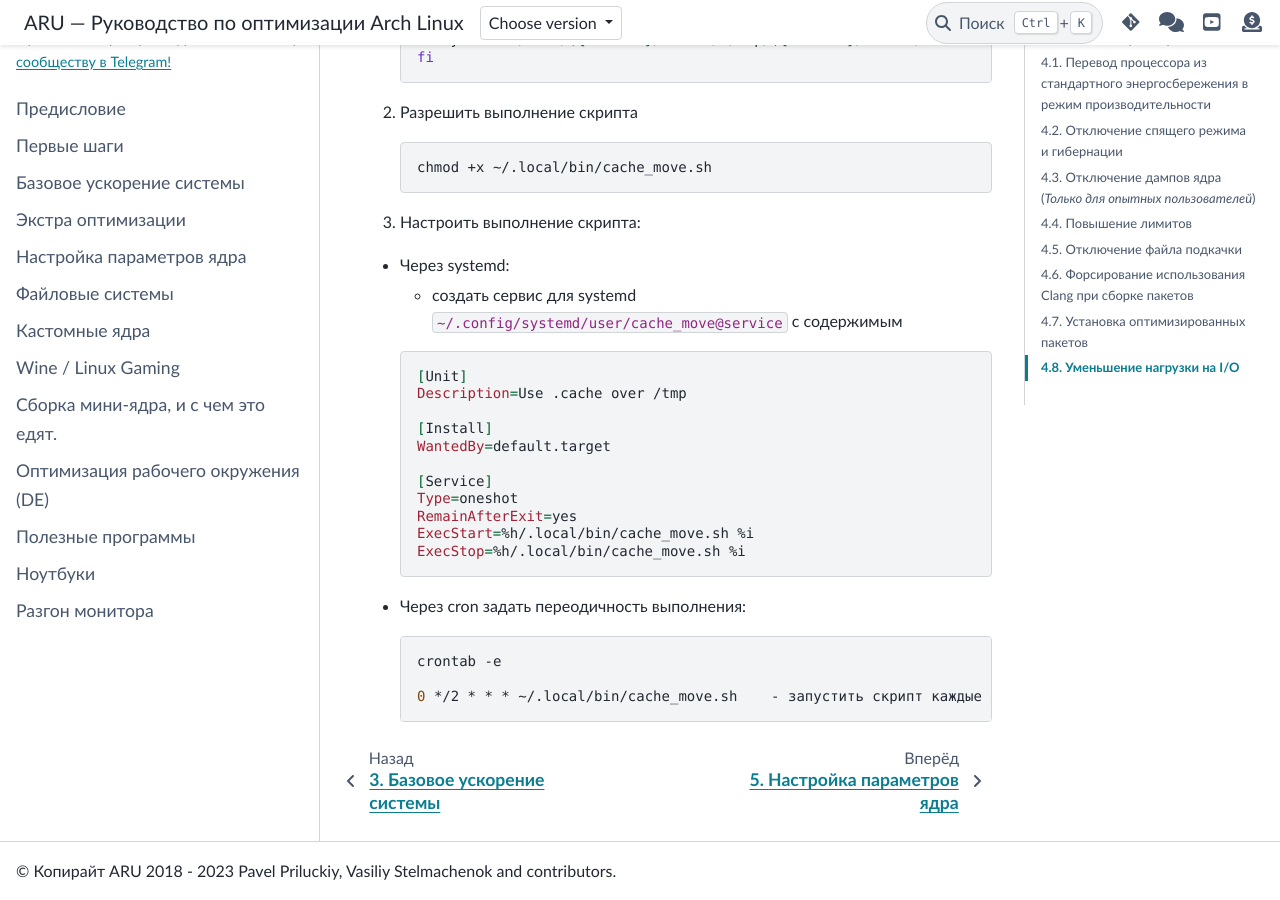
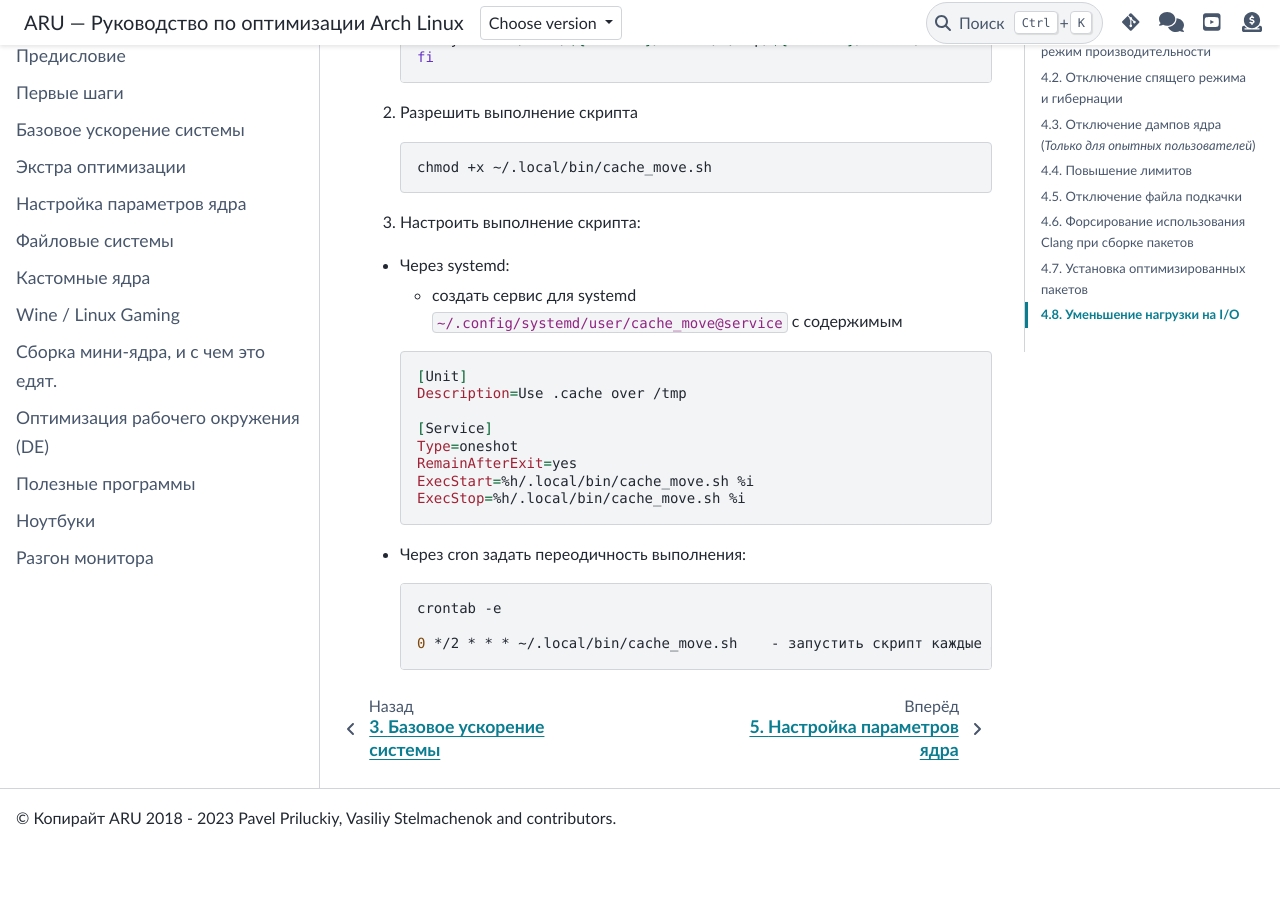
Before and after one commit to ventureoo/ARU, a Sphinx documentation site: the page built from docs/source/extra-optimizations.rst, in a window 1280 px wide and 900 px high, scrolled down 11564 px. Built offline with Sphinx 7.4.7 and the PyData theme 0.15.4, drawn with Linux system fonts in a browser that asks for light colours; after the commit the page ends 12412 px from its top, so only the background shows below that.

Commit message:
Обновить docs/source/extra-optimizations.rst

```diff
--- a/docs/source/extra-optimizations.rst
+++ b/docs/source/extra-optimizations.rst
@@ -497,9 +497,6 @@ x86_64_v2, так и для x86_64_v3. **Главное не перепутае
       [Unit]
       Description=Use .cache over /tmp
 
-      [Install]
-      WantedBy=default.target
-
       [Service]
       Type=oneshot
       RemainAfterExit=yes
```
